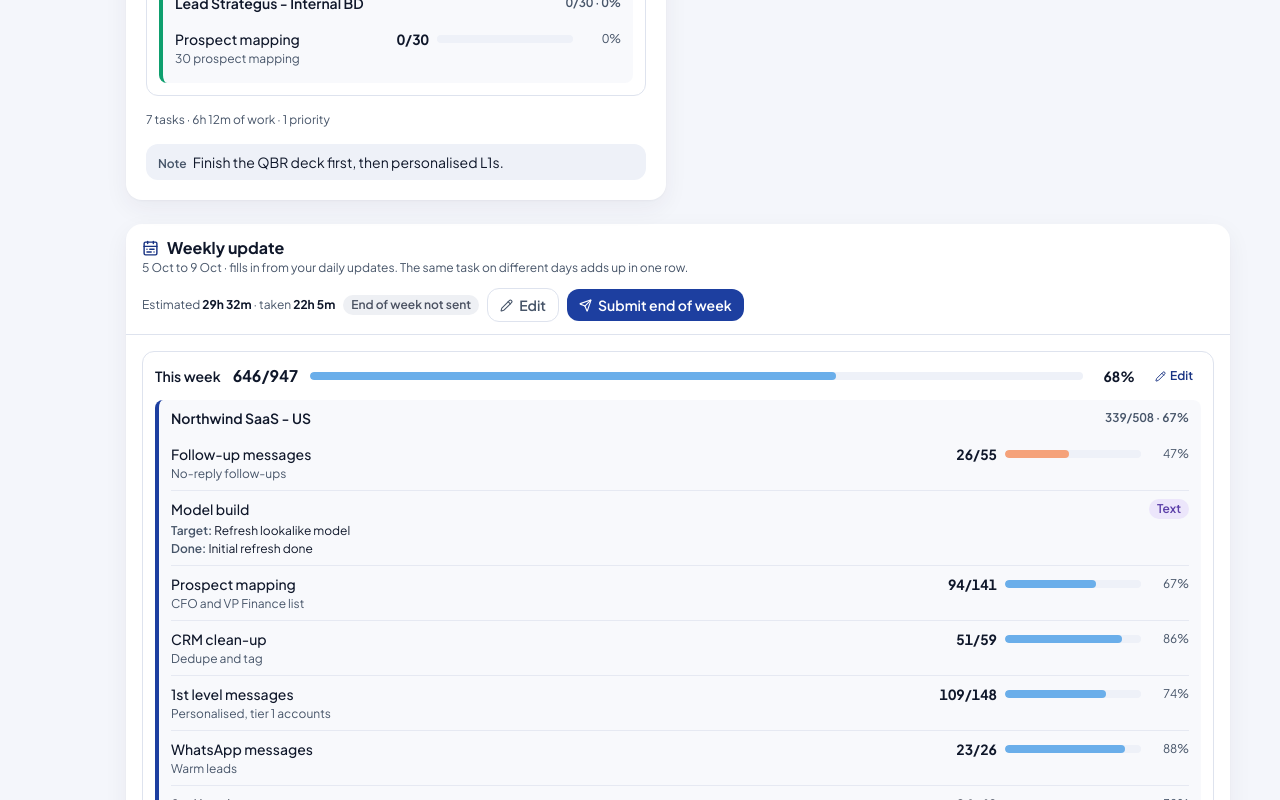
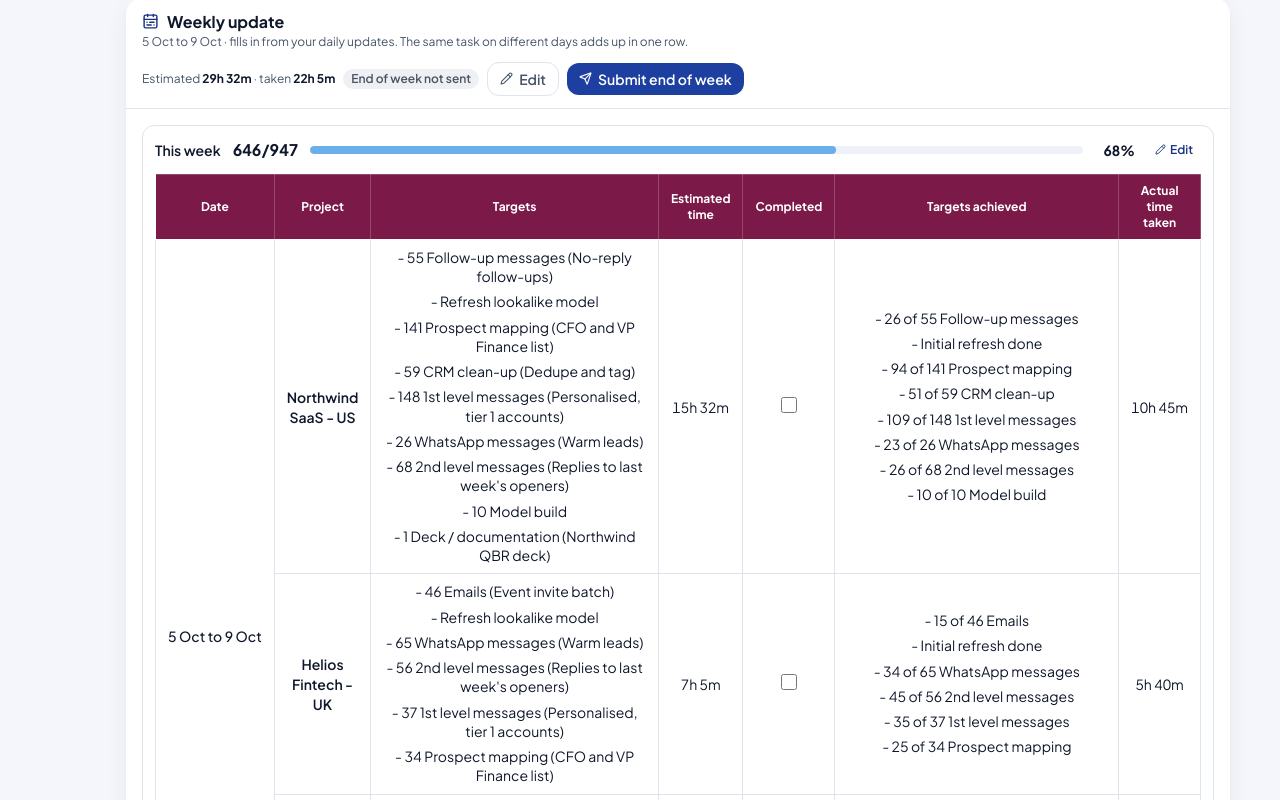
Before and after one commit to Abisho-George/Internal-tracker, a React (Vite) app: page /#/daily in a window 1280 px wide. Shown: the part 2880-3680 px from the top of the page. Built offline with nearby package versions, Linux system fonts and the light colour scheme.

Commit message:
Daily and weekly auto-filled updates as one sheet-style table per period
Co-Authored-By: Claude Opus 5.5 <noreply@anthropic.com>
Claude-Session: https://claude.ai/code/session_0129dKpa4kJZSQ9aBALJBRfh

```diff
--- a/src/v2/pages/DayTaskLog.tsx
+++ b/src/v2/pages/DayTaskLog.tsx
@@ -472,7 +472,45 @@ export function TargetsProgress({ personId, date, kind, editable }: { personId:
         <b className="w-10 text-right text-sm tabular-nums">{pct(total.d, total.t)}%</b>
         {editBtn}
       </div>
-      {pids.map((pid) => {
+      {!editable && (() => {
+        const dateLabel = kind === 'day' ? fmtDay(date) : `${fmtDay(mon)} to ${fmtDay(addDays(mon, 4))}`;
+        const line = (x: string, i: number) => <li key={i} className="leading-snug">- {x}</li>;
+        const th = 'border border-white/20 px-3 py-2 text-center text-xs font-bold';
+        return (
+          <div className="overflow-x-auto" data-testid={`sheet-${kind}`}>
+            <table className="w-full min-w-[900px] border-collapse text-sm">
+              <thead><tr className="bg-[#7B1A48] text-white">
+                <th className={th}>Date</th><th className={th}>Project</th><th className={cx(th, 'w-[30%]')}>Targets</th><th className={th}>Estimated time</th>
+                <th className={th}>Completed</th><th className={cx(th, 'w-[30%]')}>Targets achieved</th><th className={th}>Actual time taken</th>
+              </tr></thead>
+              <tbody>
+                {pids.map((pid, pi) => {
+                  const p = projects.find((x) => x.id === pid);
+                  const rows = list.filter((e) => e.projectId === pid);
+                  const targets = rows.map((e) => { const k = e.kind ?? 'number'; const n = entryName(e, p); return k === 'number' ? `${e.qty ? `${e.qty} ` : ''}${n}${e.desc && !e.desc.toLowerCase().includes(n.toLowerCase()) ? ` (${e.desc})` : ''}` : e.targetText || n; });
+                  const achieved = rows.flatMap((e) => { const k = e.kind ?? 'number'; const n = entryName(e, p); if (k === 'text') return e.actualText ? [e.actualText] : []; if (k === 'milestone') return e.status && e.status !== 'Not started' ? [`${e.targetText || n}: ${e.status}`] : []; const d = done(e); return d ? [`${d}${e.qty ? ` of ${e.qty}` : ''} ${n}`] : []; });
+                  const complete = rows.every((e) => { const k = e.kind ?? 'number'; return k === 'text' ? !!e.actualText : k === 'milestone' ? e.status === 'Completed' : done(e) >= tgt(e) && tgt(e) > 0; });
+                  const est = rows.reduce((a, e) => a + e.estMin, 0);
+                  const act = rows.reduce((a, e) => a + (e.actualMin ?? 0), 0);
+                  const td = 'border border-line px-3 py-2 align-middle';
+                  return (
+                    <tr key={pid} data-sheet-project={pid}>
+                      {pi === 0 && <td rowSpan={pids.length} className={cx(td, 'whitespace-nowrap text-center font-medium')}>{dateLabel}</td>}
+                      <td className={cx(td, 'text-center font-semibold')}>{groupName(pid, projects)}</td>
+                      <td className={td}><ul className="space-y-1.5 text-center">{targets.map(line)}</ul></td>
+                      <td className={cx(td, 'whitespace-nowrap text-center tabular-nums')}>{est ? fmtMin(est) : '·'}</td>
+                      <td className={cx(td, 'text-center')}><input type="checkbox" readOnly checked={complete} aria-label={`${groupName(pid, projects)} completed`} className="h-4 w-4 accent-[#6B7280]" /></td>
+                      <td className={td}>{achieved.length ? <ul className="space-y-1.5 text-center">{achieved.map(line)}</ul> : <p className="text-center text-xs text-muted">Not updated yet</p>}</td>
+                      <td className={cx(td, 'whitespace-nowrap text-center tabular-nums')}>{act ? fmtMin(act) : '·'}</td>
+                    </tr>
+                  );
+                })}
+              </tbody>
+            </table>
+          </div>
+        );
+      })()}
+      {editable && pids.map((pid) => {
         const p = projects.find((x) => x.id === pid);
         const rows = list.filter((e) => e.projectId === pid);
         const gname = groupName(pid, projects);
```
